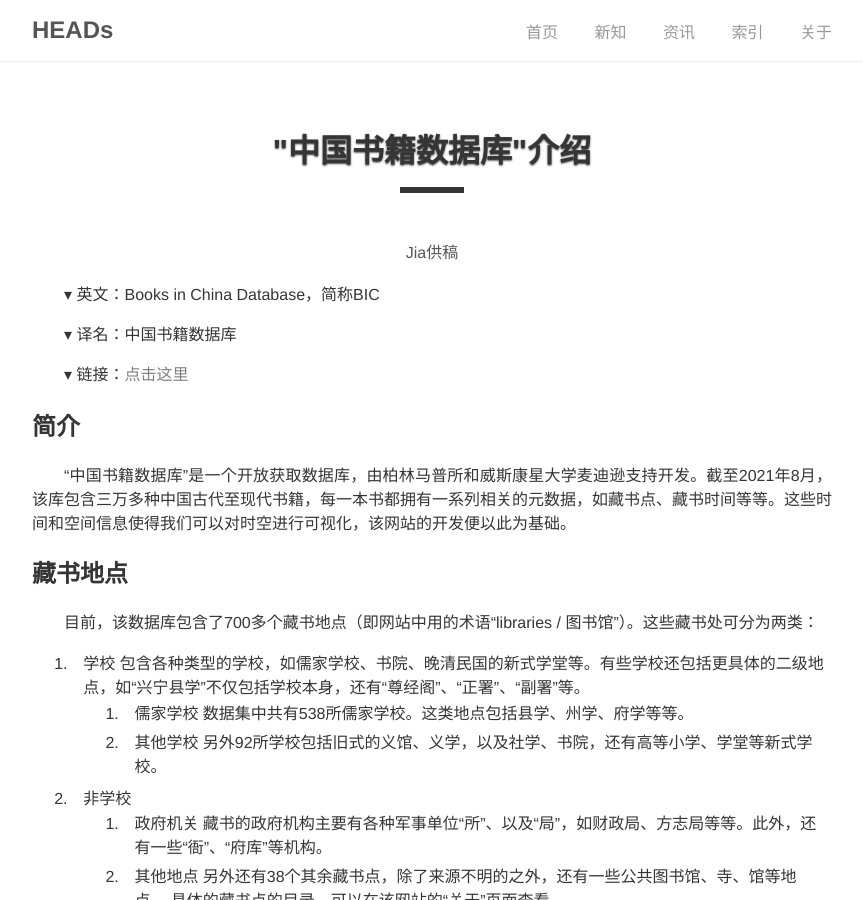
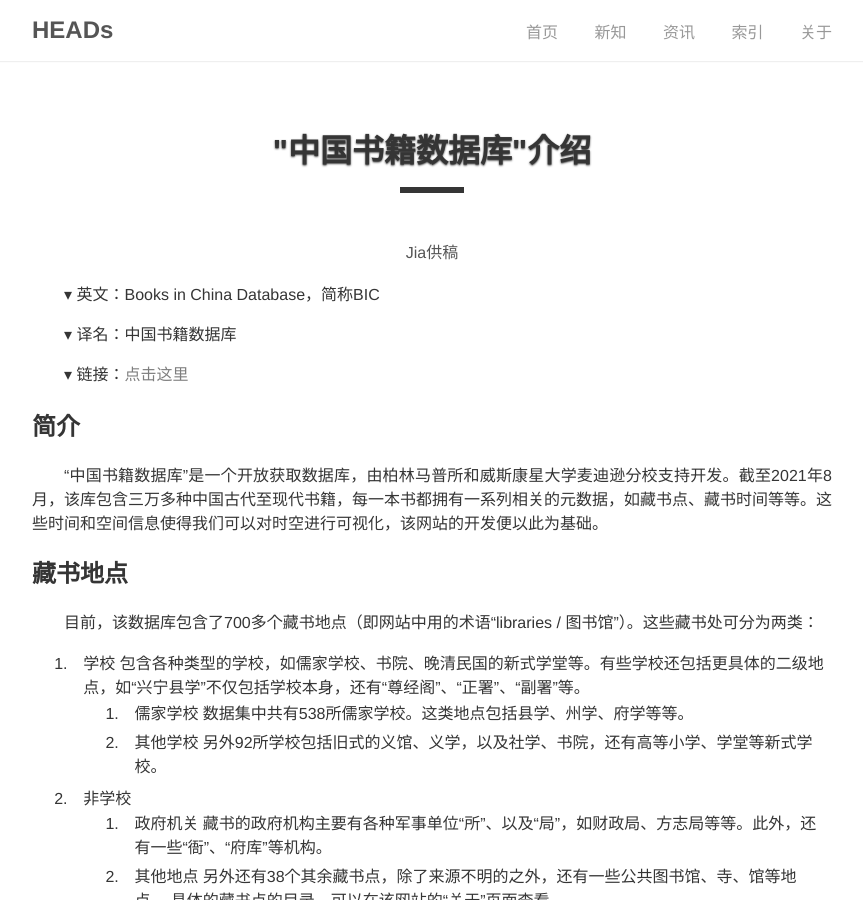
Before and after one commit to DHHD2022/DHHD2022.GitHub.io, a Jekyll site: the page built from dh_blog/_posts/2022-06-23-CNBOOKS.md, in a window 1280 px wide and 900 px high. Shown: the whole window, without its empty margins (208-1071 px from the left). Built offline with Jekyll 4.4.1, drawn with Linux system fonts in a browser that asks for light colours; some of the changed text lies outside the part shown.

Commit message:
Update 2022-06-23-CNBOOKS.md

```diff
--- a/dh_blog/_posts/2022-06-23-CNBOOKS.md
+++ b/dh_blog/_posts/2022-06-23-CNBOOKS.md
@@ -18,7 +18,7 @@ categories: dh_blog
 
 
 ## 简介
-“中国书籍数据库”是一个开放获取数据库，由柏林马普所和威斯康星大学麦迪逊支持开发。截至2021年8月，该库包含三万多种中国古代至现代书籍，每一本书都拥有一系列相关的元数据，如藏书点、藏书时间等等。这些时间和空间信息使得我们可以对时空进行可视化，该网站的开发便以此为基础。
+“中国书籍数据库”是一个开放获取数据库，由柏林马普所和威斯康星大学麦迪逊分校支持开发。截至2021年8月，该库包含三万多种中国古代至现代书籍，每一本书都拥有一系列相关的元数据，如藏书点、藏书时间等等。这些时间和空间信息使得我们可以对时空进行可视化，该网站的开发便以此为基础。
 
 ## 藏书地点
 目前，该数据库包含了700多个藏书地点（即网站中用的术语“libraries / 图书馆”）。这些藏书处可分为两类：
```
Also changed, not shown: other parts of dh_blog/_posts/2022-06-23-CNBOOKS.md (+1 -1 lines).
